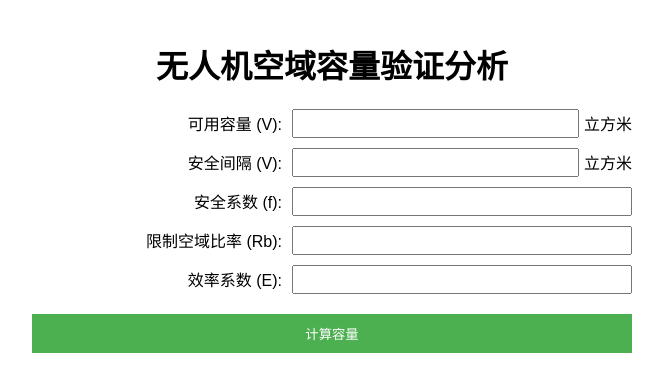
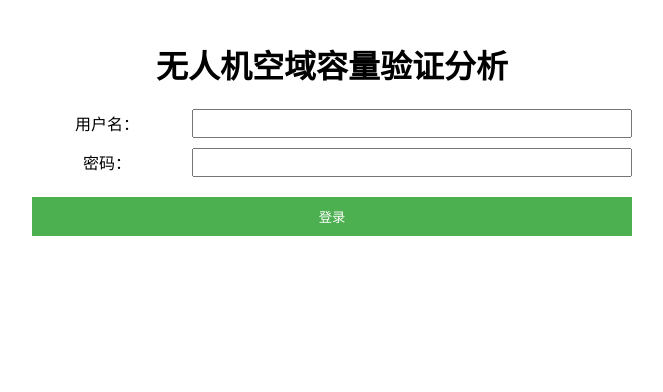
Before and after one commit to wuzerui378/airspace, a React (Create React App) app: page / in a window 1280 px wide. Shown: the top 392 px of the page, without its empty margins (308-971 px from the left). Built offline with nearby package versions, Linux system fonts and the light colour scheme.

Commit message:
加了一个登录界面

```diff
--- a/src/App.tsx
+++ b/src/App.tsx
@@ -1,12 +1,28 @@
-import React from 'react';
-import AirspaceCapacityForm from './components/AirspaceCapacityForm/AirspaceCapacityForm';
+import React, { useState } from 'react';
+import AirspaceCapacityForm from './components/AirspaceCapacityForm';
+import LoginForm from './components/LoginForm';
 import './App.css';
 
 const App: React.FC = () => {
+  const [isLoggedIn, setIsLoggedIn] = useState(false);
+
+  const handleLogin = (username: string, password: string) => {
+    // 这里应该有实际的登录逻辑，比如调用 API
+    if (username === 'admin' && password === '123456') {
+      setIsLoggedIn(true);
+    } else {
+      alert('登录失败，请检查用户名和密码');
+    }
+  };
+
   return (
     <div className="App">
       <h1>无人机空域容量验证分析</h1>
-      <AirspaceCapacityForm />
+      {isLoggedIn ? (
+        <AirspaceCapacityForm />
+      ) : (
+        <LoginForm onLogin={handleLogin} />
+      )}
     </div>
   );
 };
--- a/src/components/AirspaceCapacityForm/AirspaceCapacityForm.tsx
+++ b/src/components/AirspaceCapacityForm.tsx
@@ -1,7 +1,6 @@
 import axios from 'axios';
 import React, { useState, ChangeEvent,FormEvent } from 'react';
-import './AirspaceCapacityForm.css';
-import './AirspaceCapacityForm';
+import '../static/AirspaceCapacityForm.css'
 
 function AirspaceCapacityForm() {
     const [formData, setFormData] = useState({
--- /dev/null
+++ b/src/components/LoginForm.tsx
@@ -0,0 +1,43 @@
+import React, { useState, FormEvent } from 'react';
+
+interface LoginFormProps {
+  onLogin: (username: string, password: string) => void;
+}
+
+const LoginForm: React.FC<LoginFormProps> = ({ onLogin }) => {
+  const [username, setUsername] = useState('');
+  const [password, setPassword] = useState('');
+
+  const handleSubmit = (e: FormEvent<HTMLFormElement>) => {
+    e.preventDefault();
+    onLogin(username, password);
+  };
+
+  return (
+    <form onSubmit={handleSubmit} className="login-form">
+      <div className="form-group">
+        <label htmlFor="username">用户名：</label>
+        <input
+          type="text"
+          id="username"
+          value={username}
+          onChange={(e) => setUsername(e.target.value)}
+          required
+        />
+      </div>
+      <div className="form-group">
+        <label htmlFor="password">密码：</label>
+        <input
+          type="password"
+          id="password"
+          value={password}
+          onChange={(e) => setPassword(e.target.value)}
+          required
+        />
+      </div>
+      <button type="submit">登录</button>
+    </form>
+  );
+};
+
+export default LoginForm;
--- a/src/components/AirspaceCapacityForm/AirspaceCapacityForm.css
+++ b/src/static/AirspaceCapacityForm.css
@@ -12,8 +12,8 @@ form {
 }
 
 label {
-    flex: 0 0 250px;
-    text-align: right;
+    flex: 0 0 150px;
+    text-align: center;
     padding-right: 10px;
 }
 
```
